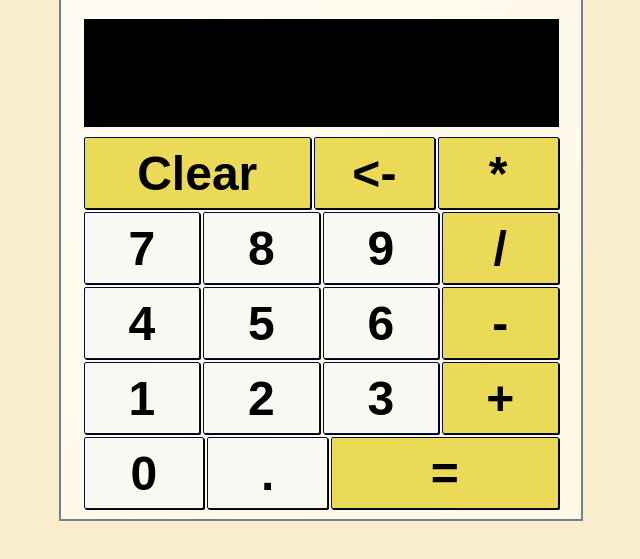
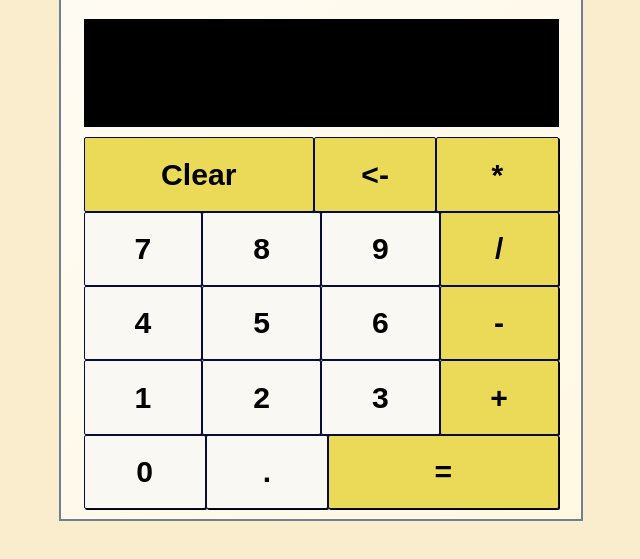
Before and after one commit to zemownkee/calculator, a plain HTML site: page index.html in a window 1280 px wide. Shown: the part 75-634 px from the top of the page, without its empty margins (319-959 px from the left). Drawn offline with Linux system fonts and the light colour scheme; a web font is replaced by a local one.

Commit message:
Change style but still not working

```diff
--- a/styles.css
+++ b/styles.css
@@ -52,7 +52,6 @@ body {
     font-family: 'Segment7Standard', monospace;
     text-align: right;
     overflow: hidden;
-    /* border-radius: 10px; */
     display: flex;
     flex-direction: column;
 }
@@ -64,15 +63,17 @@ body {
     max-height: 95%;
     flex-direction: column;
     flex: 1 1 auto;
-    align-items: center;
-    gap: 3px;
+    justify-content: center;
 }
 
 .row {
     display: flex;
-    gap: 3px;
     flex: 1 1 0;
     width: 100%;
+}
+
+button.large {
+    flex: 2 1 0;
 }
 
 button {
@@ -80,7 +81,7 @@ button {
     border: none;
     background-color: rgb(249, 248, 242);
     font-weight: 900;
-    font-size: 48px;
+    font-size: 3ch;
     border: 1px solid rgb(7, 13, 58);
     box-shadow: 1px 1px black;
     transition: 0.1s;
@@ -92,7 +93,3 @@ button:active {
     box-shadow: none;
     scale: 0.98;
 }
-
-button.large {
-    flex: 2 1 0;
-}
```
